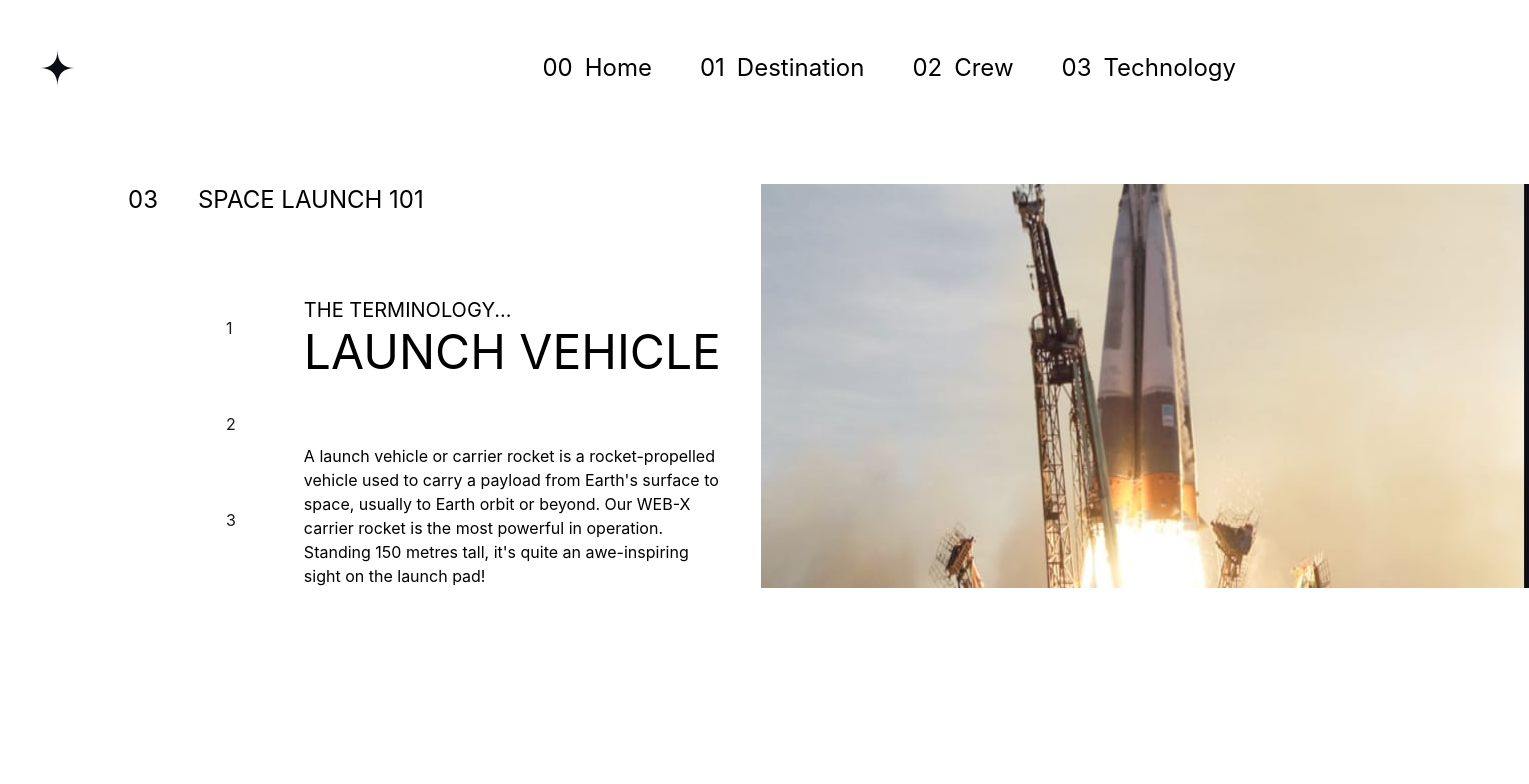
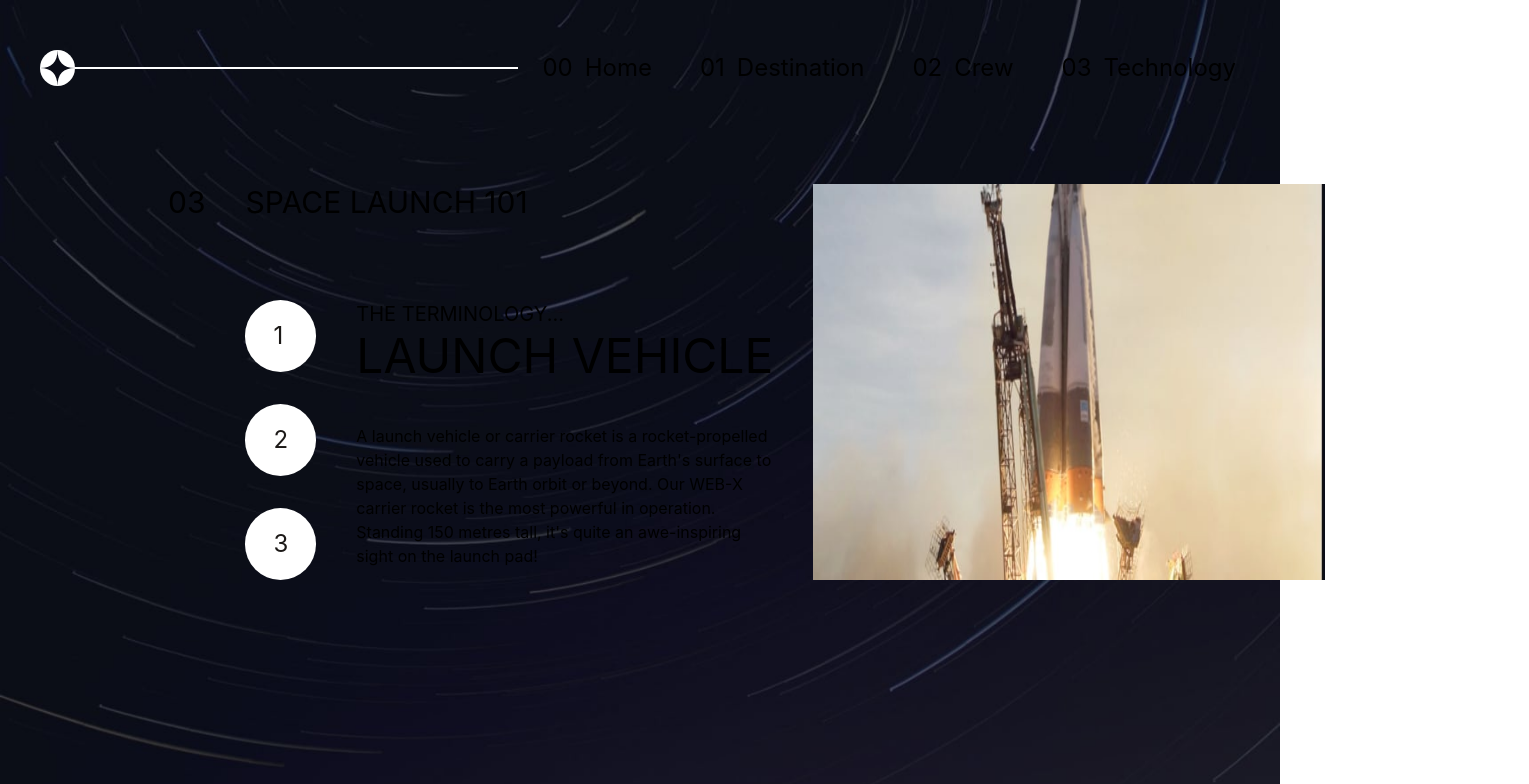
Before and after one commit to thisisharsh7/SpaceTurn, a Next.js app: page /technology in a window 1280 px wide. Shown: the top 784 px of the page, 1529 px wide, since content can reach past the window. Built offline with nearby package versions, Linux system fonts and the light colour scheme.

Commit message:
projects on go

```diff
--- a/pages/crew.js
+++ b/pages/crew.js
@@ -1,5 +1,7 @@
 import { useReducer } from "react";
 import cReducer, { cInitialState } from "../External/crewReducer";
+import Image from "next/image";
+import desktop from "../public/assets/crew/background-crew-desktop.jpg";
 
 export default function crew() {
   const [state, dispatch] = useReducer(cReducer, cInitialState);
@@ -8,22 +10,29 @@ export default function crew() {
   }
 
   return (
-    <section className="py-12 px-32 flex gap-10  bg-blue-700  ">
-      <h1 className="text-2xl uppercase">02</h1>
-      <div className="flex flex-col gap-20 bg-red-800">
-        <h1 className="text-2xl uppercase">Meet your crew</h1>
-        <div className="flex justify-between">
+    <section className="py-12 px-32 flex">
+    <div className="-z-10">
+      <Image src={desktop} layout="fill" alt="desktop" />
+    </div>
+      <h1 className="text-3xl uppercase">02</h1>
+
+    <div className=" flex gap-40 items-start md:flex-nowrap flex-wrap-reverse justify-center">
+
+      <div className="flex flex-col gap-20 xl:w-2/5 md:w-1/2 sm:w-full">
+      <div className="h-80 flex flex-col gap-8">
+        <h1 className="text-3xl uppercase">Meet your crew</h1>
+        <div className="flex justify-between ">
           <div className="flex flex-col  gap-16">
-            <div className="max-w-min flex flex-col gap-3">
+            <div className="w-full flex flex-col gap-3">
               <h1 className="uppercase text-2xl">{state.role}</h1>
-              <h1 className="text-5xl uppercase min-w-max pb-12">
-                {state.name}
-              </h1>
-              <p>{state.bio}</p>
+              <h1 className="text-5xl uppercase pb-12 w-max">{state.name}</h1>
+              <p className="">{state.bio}</p>
             </div>
           </div>
         </div>
-        <ul className="flex gap-16 uppercase">
+      </div>
+      <div>
+      <ul className="flex gap-16 uppercase">
           <li
             onClick={changeCrew}
             className="cursor-pointer w-4 p-4 rounded-full bg-white"
@@ -46,7 +55,9 @@ export default function crew() {
           ></li>
         </ul>
       </div>
-      <img src={state.images.png} alt={state.name} className=""/>
+      </div>
+      <img src={state.images.png} alt={state.name} className="w-72 self-end" />
+    </div>
     </section>
   );
 }
--- a/pages/destination.js
+++ b/pages/destination.js
@@ -18,9 +18,9 @@ export default function destination() {
         <span>Pick your destination</span>
       </h1>
       <div className="flex justify-between items-center">
-        <img src={state.images.png} alt={state.name} className=""/>
+        <img src={state.images.webp} alt={state.name} className=""/>
 
-        <div className="max-w-min flex flex-col pb-8 xl:mr-32 gap-10 ">
+        <div className="max-w-min flex flex-col pb-8 xl:mr-32 mr-5 gap-10 ">
         <div className="">
         <ul className="flex gap-16 uppercase">
             <li onClick={changeText} className="cursor-pointer">
--- a/pages/index.js
+++ b/pages/index.js
@@ -7,12 +7,14 @@ import tablet from "../public/assets/home/background-home-tablet.jpg";
 export default function Home() {
   return (
     <section className="home flex pt-20 pb-5">
-      {/* <picture>
-        <source media="(max-width:440px)" srcSet={mobile} />
-        <img src={desktop} alt="bg-home" />
-      </picture> */}
       <div className="-z-10">
         <Image src={desktop} layout="fill" alt="bg-home" />
+      </div>
+      <div className="-z-10 md:hidden">
+        <Image src={tablet} layout="fill" alt="bg-home" />
+      </div>
+      <div className="-z-10 sm:hidden">
+        <Image src={mobile} layout="fill" alt="bg-home" />
       </div>
       <div className="flex sm:flex-row flex-col sm:gap-3 gap-12 w-full justify-between flex-wrap">
         <div className="max-w-min flex flex-col xl:pl-24 pl-5">
--- a/pages/technology.js
+++ b/pages/technology.js
@@ -1,42 +1,64 @@
 import { useReducer } from "react";
 import tReducer, { tInitialState } from "../External/techReducer";
+import desktop from "../public/assets/technology/background-technology-desktop.jpg";
+import tablet from "../public/assets/technology/background-technology-tablet.jpg";
+import mobile from "../public/assets/technology/background-technology-mobile.jpg";
+import Image from "next/image";
 
 export default function technology() {
-  const [state , dispatch] = useReducer(tReducer, tInitialState);
-  function changeTech(e){
-    dispatch({type: e.target.innerHTML});
+  const [state, dispatch] = useReducer(tReducer, tInitialState);
+  function changeTech(e) {
+    dispatch({ type: e.target.innerHTML });
   }
   return (
-    <section className="py-12 px-32 flex gap-10 ">
-      <h1 className="text-2xl uppercase">03</h1>
+    <section className="py-12 px-32 flex gap-10">
+      <div className="-z-10">
+        <Image src={desktop} alt="bg-desktop" layout="fill" />
+      </div>
+      <div className="-z-10 sm:hidden">
+        <Image src={mobile} alt="bg-desktop" layout="fill" />
+      </div>
+      <div className="-z-10 md:hidden">
+        <Image src={tablet} alt="bg-desktop" layout="fill" />
+      </div>
+      <h1 className="text-3xl uppercase">03</h1>
       <div className="flex flex-col gap-20">
-        <h1 className="text-2xl uppercase">Space launch 101</h1>
+        <h1 className="text-3xl uppercase">Space launch 101</h1>
         <div className="flex justify-between gap-10">
           <ul className="flex flex-col gap-8 uppercase text-stone-900">
-            <li className="bg-white px-7 py-5 rounded-full cursor-pointer " onClick={changeTech}>
+            <li
+              className="bg-white px-7 text-2xl py-5 rounded-full cursor-pointer "
+              onClick={changeTech}
+            >
               1
             </li>
-            <li className="bg-white px-7 py-5 rounded-full cursor-pointer" onClick={changeTech}>
+            <li
+              className="bg-white px-7 text-2xl py-5 rounded-full cursor-pointer"
+              onClick={changeTech}
+            >
               2
             </li>
-            <li className="bg-white px-7 py-5 rounded-full cursor-pointer" onClick={changeTech}>
+            <li
+              className="bg-white px-7 text-2xl py-5 rounded-full cursor-pointer"
+              onClick={changeTech}
+            >
               3
             </li>
           </ul>
-          <div className="flex flex-col gap-16">
-            <div className="max-w-min flex flex-col gap-1">
+          <div className="flex flex-col">
+            <div className=" flex flex-col gap-1">
               <h1 className="uppercase text-xl">The terminology...</h1>
-              <h1 className="text-5xl uppercase min-w-max pb-16">
-                {state.term}
-              </h1>
-              <p>
-                {state.description}
-              </p>
+              <h1 className="text-5xl w-max uppercase pb-10">{state.term}</h1>
+              <p>{state.description}</p>
             </div>
           </div>
         </div>
       </div>
-      <img src={state.images?.landscape} alt={state.term} />
+      <img
+        src={state.images?.landscape}
+        alt={state.term}
+        className="justify-center w-1/2"
+      />
     </section>
   );
 }
```
